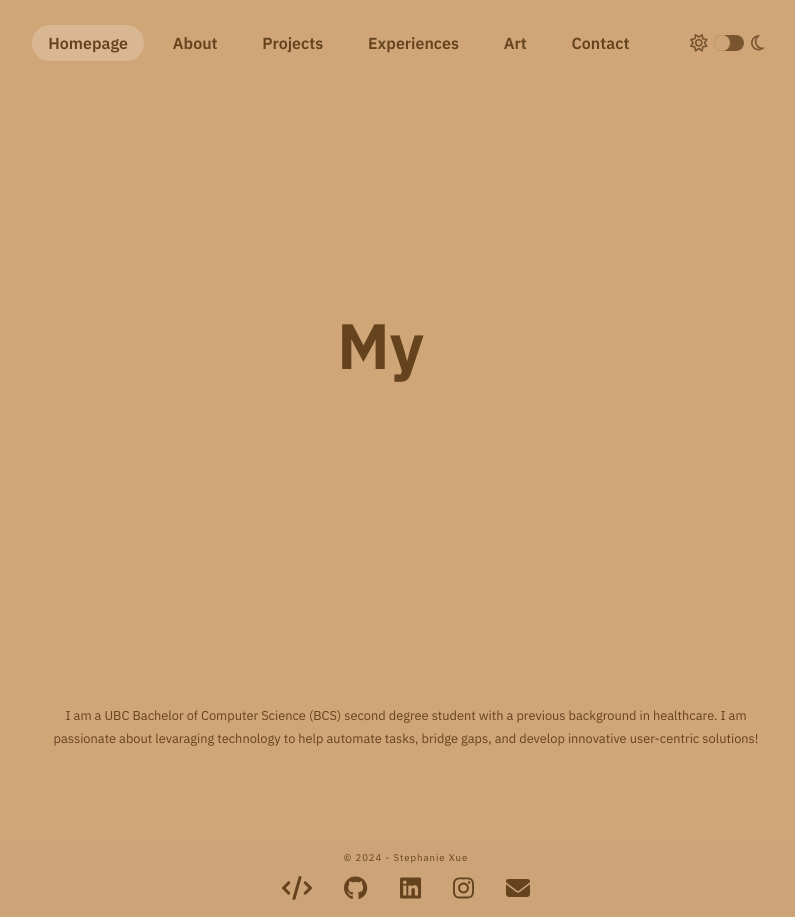
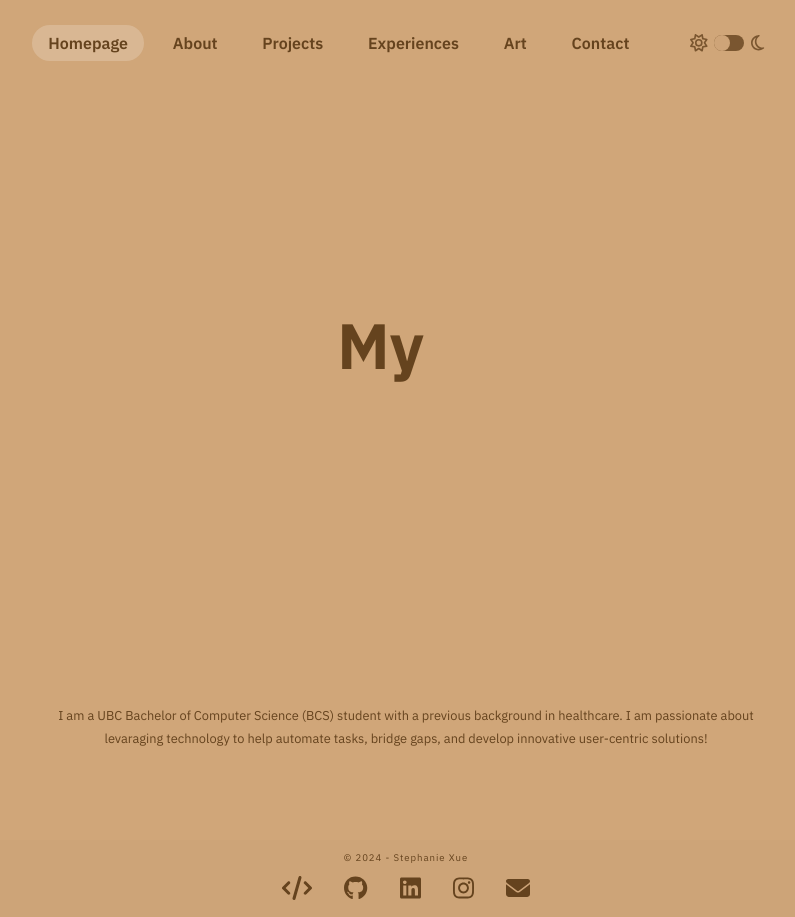
Before and after one commit to steph-xue/portfolio, a React (Vite) app: page / in a window 1280 px wide. Shown: the whole page, without its empty margins (234-1029 px from the left). Built offline with nearby package versions, Linux system fonts and the light colour scheme.

Commit message:
edit student title

```diff
--- a/src/components/About.jsx
+++ b/src/components/About.jsx
@@ -72,7 +72,7 @@ function About(props) {
                 <div className="about-container-1-text">
                     <h2 className="about-subtitle">I'm a currently a UBC Bachelor of Computer Science (BCS) student based in Burnaby, BC, Canada.</h2>
                     <p className="about-description">
-                        As a UBC Bachelor of Computer Science (BCS) second degree student with previous background in healthcare as a pharmacist,
+                        As a UBC Bachelor of Computer Science (BCS) student with previous background in healthcare as a pharmacist,
                         I have a strong enthusiasm for technology, software development, web development, UX/UI design, artificial intelligence,
                         healthcare innovation, and creative problem solving. I am passionate about leveraging technology to help streamline processes,
                         automate tasks, bridge gaps, and develop innovative solutions to address real-world problems. As a life-long learner,
--- a/src/components/Homepage.jsx
+++ b/src/components/Homepage.jsx
@@ -62,7 +62,7 @@ function Homepage(props) {
                 <div className="console-underscore" id="console">&#95;</div>
             </div>
             <p className="homepage-description">
-                I am a UBC Bachelor of Computer Science (BCS) second degree student with a previous background in healthcare. I am passionate
+                I am a UBC Bachelor of Computer Science (BCS) student with a previous background in healthcare. I am passionate
                 about levaraging technology to help automate tasks, bridge gaps, and develop innovative user-centric solutions!
             </p>
         </div>
```
